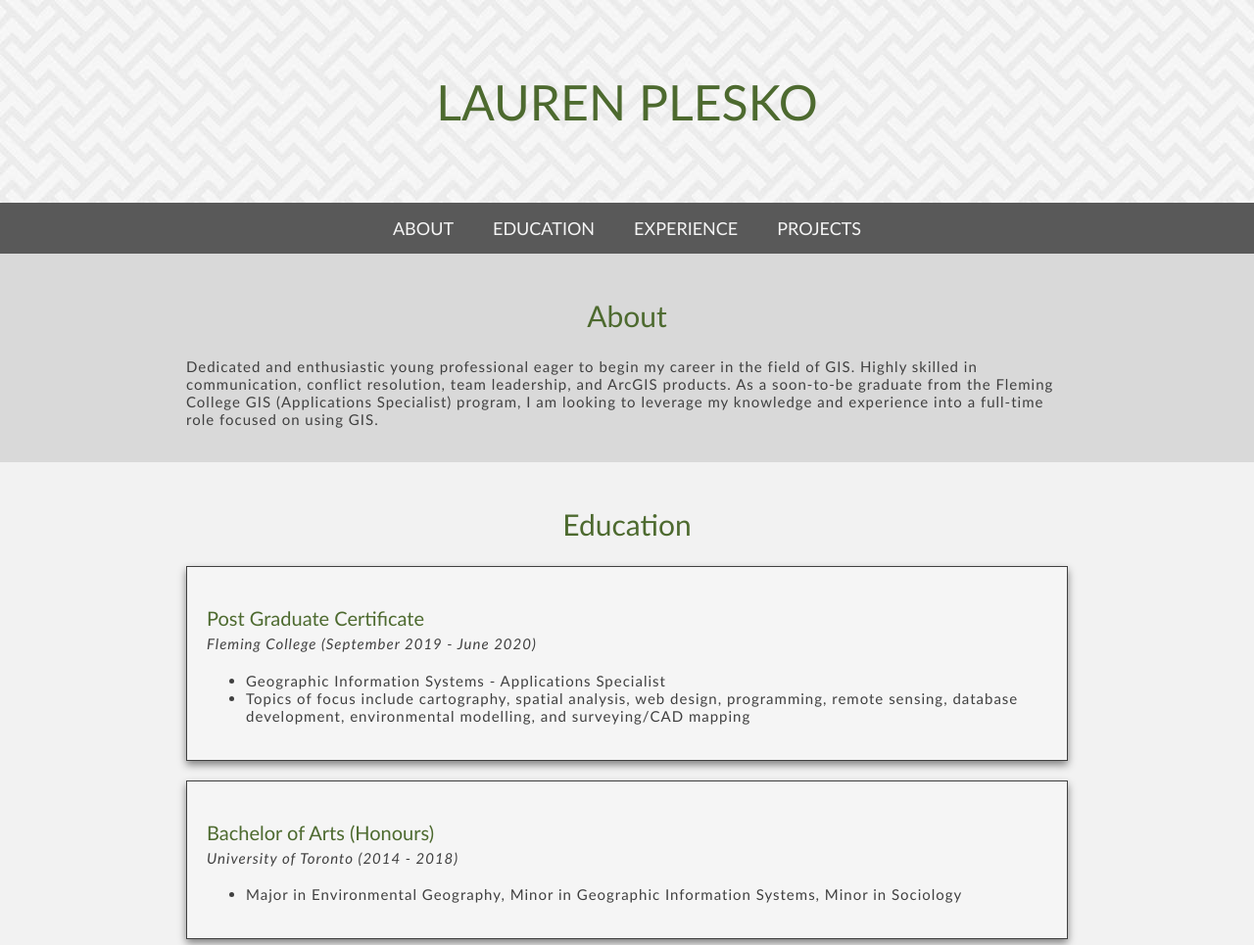
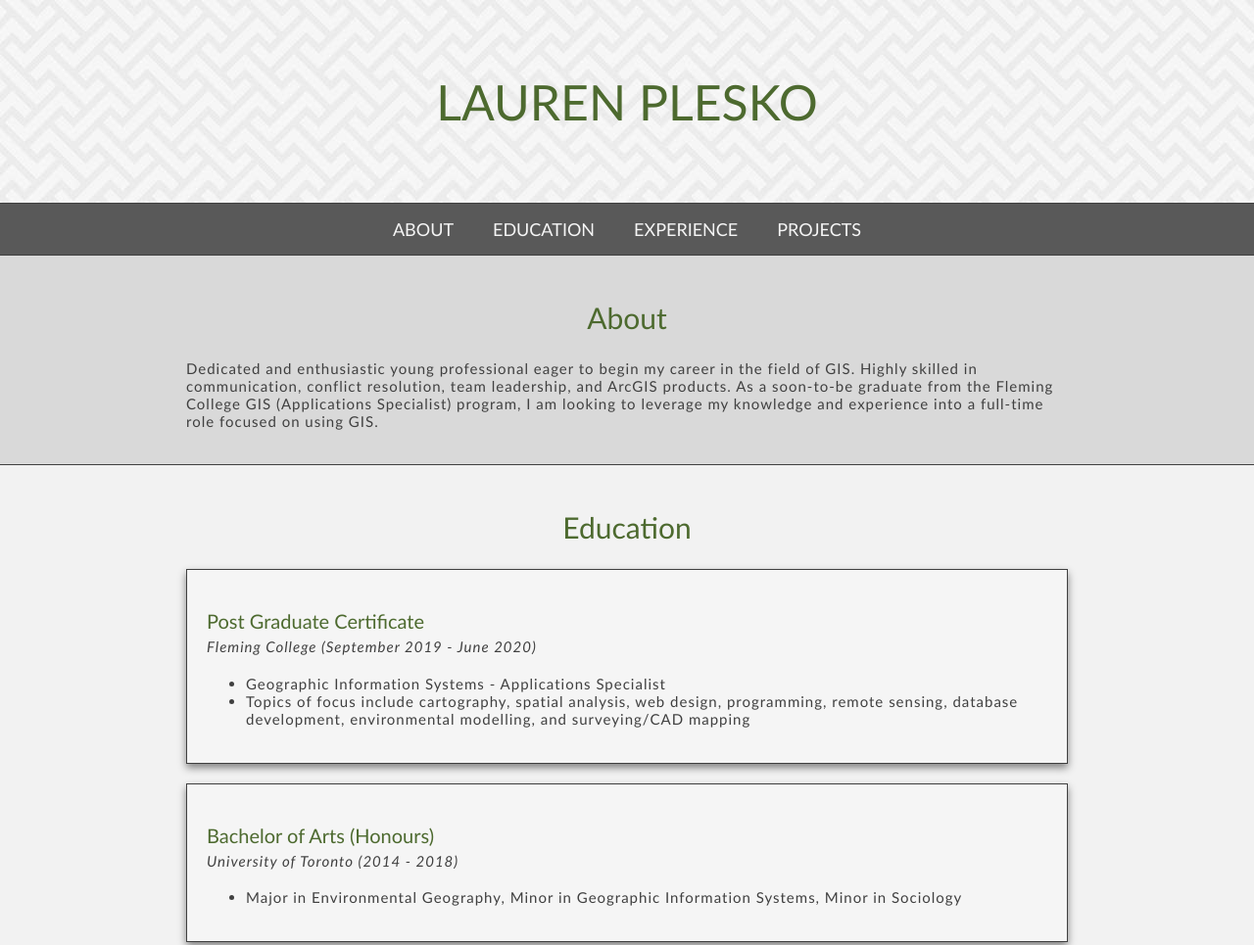
Before and after one commit to laurenplesko/portfolio, a plain HTML site: page index.html in a window 1280 px wide. Shown: the top 965 px of the page at 98% size. Drawn offline with Linux system fonts and the light colour scheme.

Commit message:
Update style.css

```diff
--- a/style.css
+++ b/style.css
@@ -54,6 +54,7 @@ a {
 }
 .aboutbackground, .educationbackground, .experiencebackground, .projectsbackground {
   padding: 20px;
+  border-top: 1px solid #404040;
 }
 .aboutbackground, .experiencebackground {
   background-color: #d9d9d9;
@@ -122,6 +123,7 @@ p.desc {
   align-items: center;
   justify-content: center;
   background-color: #595959;
+  border-top: 1px solid #404040;
 }
 .navbar a {
   display: block;
```
